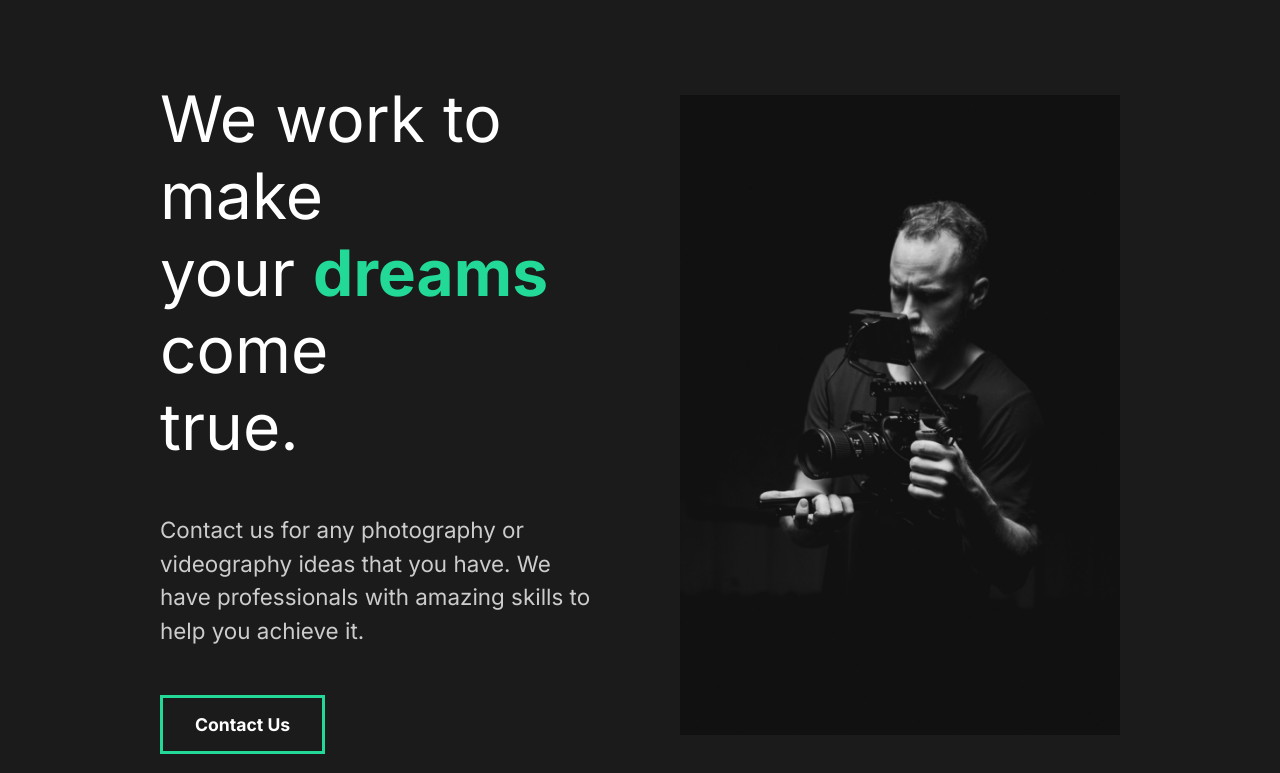
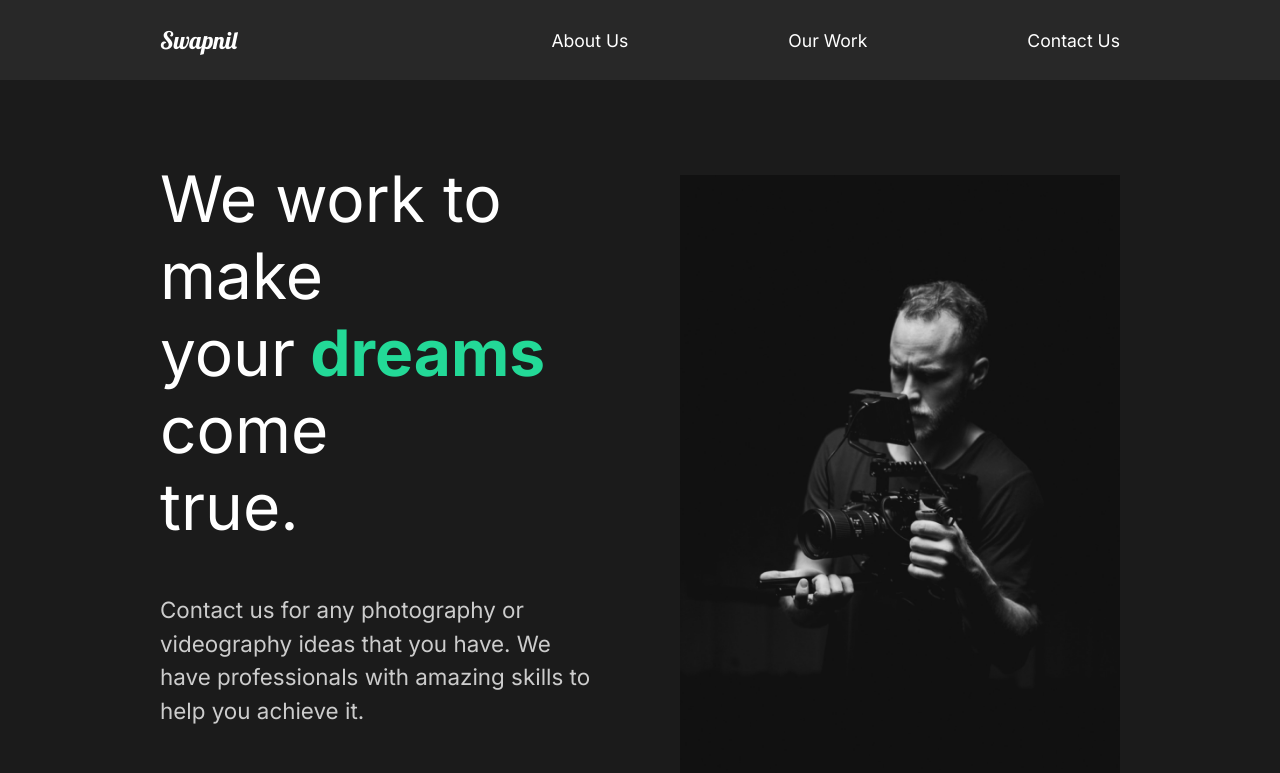
Before and after one commit to SwapzzzGit/React-Portfolio, a React (Create React App) app: page / in a window 1280 px wide. Shown: the top 773 px of the page. Built offline with nearby package versions, Linux system fonts and the light colour scheme.

Commit message:
8 Created Nav Section

```diff
--- a/src/App.js
+++ b/src/App.js
@@ -3,11 +3,14 @@ import React from "react";
 import AboutUs from "./pages/AboutUs";
 //Global Styles
 import GlobalStyle from "./components/GlobalStyle";
+//Nav
+import Nav from "./components/Nav";
 
 function App() {
   return (
     <div className="App">
       <GlobalStyle />
+      <Nav />
       <AboutUs />
     </div>
   );
--- a/src/components/AboutSection.js
+++ b/src/components/AboutSection.js
@@ -6,7 +6,6 @@ import homeImg1 from "../img/home1.png";
 
 //Styled
 
-import styled from "styled-components";
 import { About, Description, Image, Hide } from "../styles";
 const AboutSection = () => {
   return (
@@ -19,10 +18,9 @@ const AboutSection = () => {
 
           <Hide>
             <h2>
-              your <span>dreams</span> come
+              your<span> dreams </span>come
             </h2>
           </Hide>
-
           <Hide>
             <h2>true.</h2>
           </Hide>
--- /dev/null
+++ b/src/components/Nav.js
@@ -0,0 +1,61 @@
+import React from "react";
+import styled from "styled-components";
+
+const Nav = () => {
+  return (
+    <StyledNav>
+      <h1>
+        <a id="logo" href="#Logo">
+          Swapnil
+        </a>
+      </h1>
+      <ul>
+        <li>
+          <a href="#About">About Us</a>
+        </li>
+        <li>
+          <a href="#Work">Our Work</a>
+        </li>
+        <li>
+          <a href="#Contact">Contact Us</a>
+        </li>
+      </ul>
+    </StyledNav>
+  );
+};
+
+const StyledNav = styled.nav`
+  min-height: 10vh;
+  display: flex;
+  margin: auto;
+  justify-content: space-between;
+  align-items: center;
+  padding: 1rem 10rem;
+  background: #282828;
+  box-shadow: rgba(0.5, 0.5, 0.5, 0.5);
+  a {
+    color: white;
+    text-decoration: none;
+  }
+  li a {
+    &:hover {
+      color: #23d997;
+    }
+  }
+  ul {
+    display: flex;
+    list-style: none;
+  }
+
+  #logo {
+    font-size: 1.5rem;
+    font-family: "lobster", sans-serif;
+    font-weight: lighter;
+  }
+  li {
+    padding-left: 10rem;
+    position: relative;
+  }
+`;
+
+export default Nav;
```
